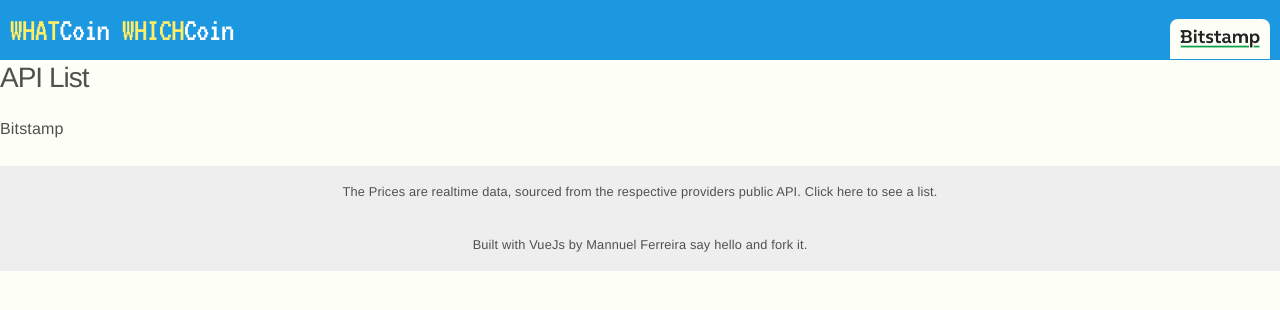
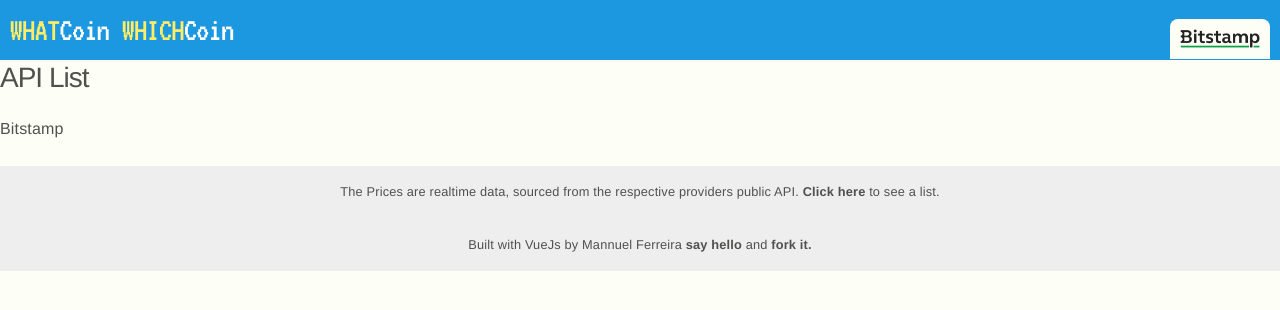
Before and after one commit to mannuelf/whatcoinwhichcoin, a Vue app: page /about-api in a window 1280 px wide. Shown: the top 310 px of the page. Built offline with nearby package versions, Linux system fonts and the light colour scheme; the HTML template or start-up script is replaced by a standard one.

Commit message:
fixing service worker and some footer style

```diff
--- a/src/App.vue
+++ b/src/App.vue
@@ -23,10 +23,10 @@ export default {
 </script>
 
 <style lang="sass">
+@import url('https://fonts.googleapis.com/css?family=Rajdhani:300,600,700|Roboto+Mono:100,300|VT323')
+@import url('https://cdnjs.cloudflare.com/ajax/libs/normalize/8.0.0/normalize.min.css')
 @import url('https://cdnjs.cloudflare.com/ajax/libs/milligram/1.3.0/milligram.min.css')
-@import url('https://cdnjs.cloudflare.com/ajax/libs/normalize/8.0.0/normalize.min.css')
 @import url('https://cdnjs.cloudflare.com/ajax/libs/animate.css/3.5.2/animate.min.css')
-@import url('https://fonts.googleapis.com/css?family=Rajdhani:300,600,700|Roboto+Mono:100,300|VT323')
 
 $defaultFont: Avenir, Helvetica, Arial, sans-serif
 $rajdHani: Rajdhani, sans-serif
--- a/src/components/SiteFooter.vue
+++ b/src/components/SiteFooter.vue
@@ -4,13 +4,13 @@
             <div>
                 <p>
                     The Prices are realtime data, sourced from the respective providers public API.
-                    <router-link to="/about-api">Click here</router-link> to see a list.
+                    <router-link to="/about-api"><strong>Click here</strong></router-link> to see a list.
                 </p>
             </div>
             <div>
                 <p>Built with VueJs by Mannuel Ferreira
-                    <a href="https://themwebs.me/about-me/">say hello</a> and
-                    <a href="https://github.com/mannuelf/whatcoinwhichcoin">fork it.</a>
+                    <a href="https://themwebs.me/about-me/"><strong>say hello</strong></a> and
+                    <a href="https://github.com/mannuelf/whatcoinwhichcoin"><strong>fork it.</strong></a>
                 </p>
             </div>
         </section>
--- a/vue.config.js
+++ b/vue.config.js
@@ -3,6 +3,7 @@ module.exports = {
     name: 'WHATCoin WHICHCoin',
     themeColor: '#1b98e0',
     msTileColor: '#1b98e0',
+    appleMobileWebAppCapable: 'yes',
     favicon32: 'assets/icons/favicon-32x32.png',
     favicon16: 'assets/icons/favicon-16x16.png',
     appleTouchIcon: 'assets/icons/icon-48.png',
@@ -10,5 +11,11 @@ module.exports = {
     msTileImage: 'assets/icons/icon-144.png',
     appleMobileWebAppCapable: 'yes',
     appleMobileWebAppStatusBarStyle: 'black',
+
+    workboxPluginMode: 'InjectManifest',
+    workboxOptions: {
+      swSrc: '/src/service-worker.js'
+    },
+    manifestPath: '/src/manifest.json'
   }
 }
```
